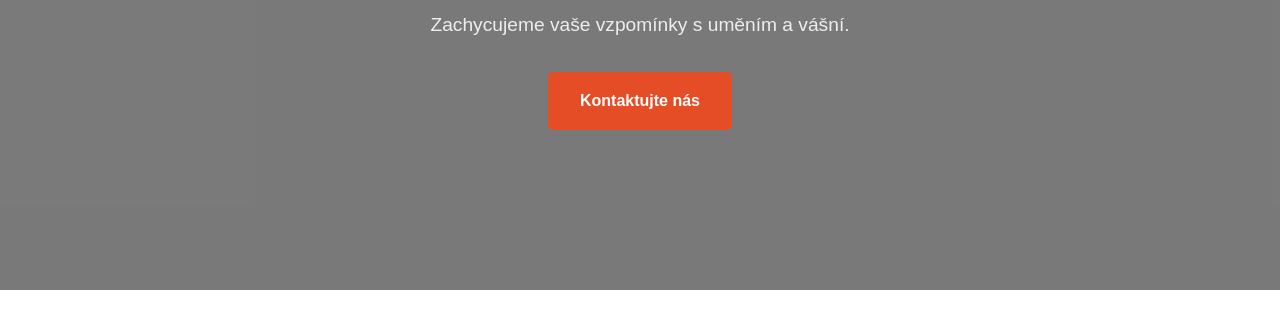
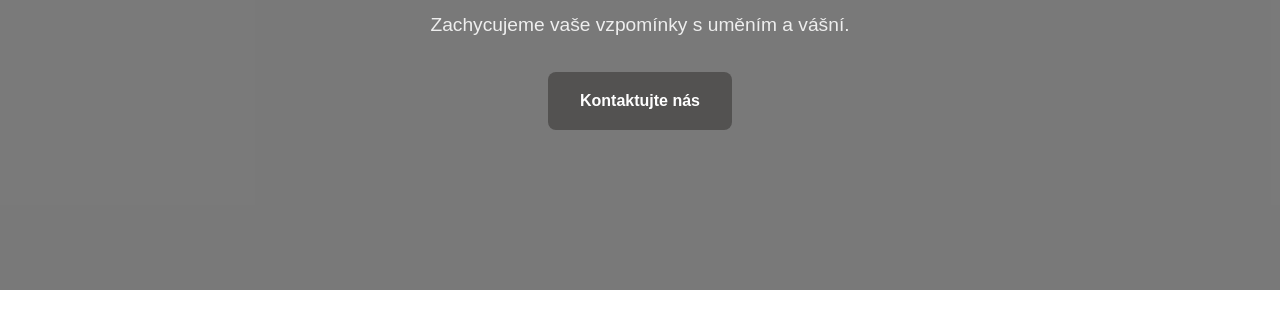
Before and after one commit to krystof-mach/M-Fstranka, a plain HTML site: page index.html in a window 1280 px wide. Shown: the part 304-630 px from the top of the page. Drawn offline with Linux system fonts and the light colour scheme.

Commit message:
Add files via upload

```diff
--- a/global.css
+++ b/global.css
@@ -50,10 +50,11 @@ p {
 .cta-button {
     display: inline-block;
     padding: 1rem 2rem;
-    background-color: #e44d26; /* Oranžová */
+
+    background-color: #535251; /* Oranžová */
     color: #fff;
     text-decoration: none;
-    border-radius: 5px;
+    border-radius: 8px;
     font-weight: bold;
     transition: background-color 0.3s ease;
 }
```
